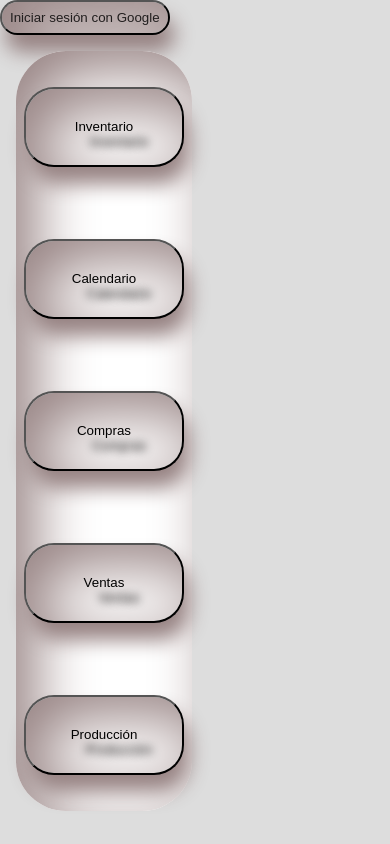
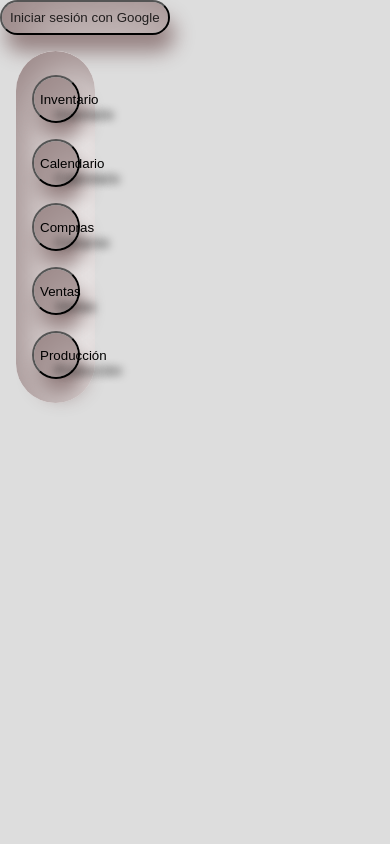
Before and after one commit to ManzCoder-js/megabillaresSCP, a Next.js app: page /Dashboard in a window 390 px wide. Built offline with nearby package versions, Linux system fonts and the light colour scheme; no server answers.

Commit message:
modificados:     src/app/components/Invent.jsx 	modificados:     src/app/estilos/Inventario.module.css 	modificados:     src/app/estilos/NavLogin.module.css 	modificados:     src/app/estilos/Sidebar.module.css 	modificados:     src/app/globals.css

```diff
--- a/src/app/components/Invent.jsx
+++ b/src/app/components/Invent.jsx
@@ -106,7 +106,7 @@ const InventoryApp = () => {
         onChange={(e) => setNewItem({ ...newItem, quantity: parseInt(e.target.value) })}
         placeholder="Cantidad"
       />
-      <button onClick={addNewItem}>Agregar</button>
+      <button className={styles.btnAgregar} onClick={addNewItem}>Agregar</button>
       </div>
         {inventory.map((item, index) => (
           <li key={index} className={styles.ItemCont}>
--- a/src/app/estilos/Inventario.module.css
+++ b/src/app/estilos/Inventario.module.css
@@ -1,11 +1,11 @@
-.ContenedorInv{
-    width: 76vw;
-    padding: 2rem;
-    margin: 1rem;
+/* Estilos base */
+.ContenedorInv {
+    width: 80%;
+    padding: 1rem;
+    margin: .3rem;
     border-radius: 50px;
     background: #ffffff;
-    box-shadow: inset 20px 20px 60px #978383,
-                inset -20px -20px 60px #ffffff;
+    box-shadow: inset 20px 20px 60px #978383, inset -20px -20px 60px #ffffff;
     justify-content: left;
   }
 
@@ -13,26 +13,27 @@
     display: flex;
     justify-content: center;
   }
+
   .input {
     display: flex;
     justify-content: center;
+  }
 
-}
-.input input{
+  .input input {
     margin-right: 20px;
     height: 5vw;
-    width: 20vw;
+    width: 20%;
     border-radius: 10px;
     background: #ffffff;
-    box-shadow: inset 20px 20px 60px #978383,
-                inset -20px -20px 60px #ffffff;
+    box-shadow: inset 20px 20px 60px #978383, inset -20px -20px 60px #ffffff;
     text-shadow: 15px 15px 9px #000000;
+  }
 
-}
-.input input::placeholder{
+  .input input::placeholder {
     width: fit-content;
   }
-.ItemCont{
+
+  .ItemCont {
     display: flex;
     justify-content: space-around;
     align-items: center;
@@ -41,27 +42,64 @@
     margin: 1rem;
     padding: 1rem;
     border-radius: 50px;
-    width: 66vw;
+    width: 90%;
     background: #ffffff;
-    box-shadow: inset 20px 20px 60px #978383,
-                inset -20px -20px 60px #ffffff;
+    box-shadow: inset 20px 20px 60px #978383, inset -20px -20px 60px #ffffff;
   }
+
   .ItemCont p {
-    margin: .5rem;
+    margin: 0.5rem;
     padding: 1rem;
     border-radius: 20px;
     height: 90%;
-    display: inline-block; /* Cambiamos display a inline-block */
-    word-wrap: break-word; /* Agregamos word-wrap con valor break-word */
-    overflow-wrap: break-word; /* Agregamos overflow-wrap con valor break-word */
-    box-shadow: inset  20px 20px 60px #978383,
-    inset -20px -20px 60px #ffffff,
-           5px 17px 20px #978383;
+    display: inline-block;
+    word-wrap: break-word;
+    overflow-wrap: break-word;
+    box-shadow: inset 20px 20px 60px #978383, inset -20px -20px 60px #ffffff, 5px 17px 20px #978383;
   }
 
-.ItemCont button{
+  .ItemCont button {
     width: 20vw;
   }
-.QRCode{
-    width:0px ;
+
+  .QRCode {
+    width: 0px;
   }
+
+  /* Estilos responsive para dispositivos móviles */
+  @media (max-width: 768px) {
+    .ContenedorInv {
+      width: 80%;
+    }
+
+    .input input {
+      width: 95%;
+      border-radius: 10px;
+
+    }
+    .btnAgregar{
+        border-radius: 10px;
+    }
+    .input{
+        display: flex;
+        flex-direction: column;
+
+    }
+
+    .ItemCont {
+      width: 90%;
+      flex-direction: column;
+      align-items: flex-start;
+    }
+
+    .ItemCont p {
+      margin: 0.5rem 0;
+      width: 80%;
+    }
+
+    .ItemCont button {
+      width: 40vw;
+      margin-top: 1rem;
+      border-radius: 10px;
+    }
+  }
--- a/src/app/estilos/NavLogin.module.css
+++ b/src/app/estilos/NavLogin.module.css
@@ -1,5 +1,5 @@
 .userProfile{
-    width: 96vw;
+    width: 95%;
     height: 3.5rem;
     display: flex;
     flex-direction: row;
--- a/src/app/estilos/Sidebar.module.css
+++ b/src/app/estilos/Sidebar.module.css
@@ -1,10 +1,9 @@
-
-.Sidebar{
+/* Estilos base */
+.Sidebar {
     border-radius: 50px;
     background: #ffffff;
-    box-shadow: inset 20px 20px 60px #978383,
-                inset -20px -20px 60px #ffffff;
-    width: 11rem;
+    box-shadow: inset 20px 20px 60px #978383, inset -20px -20px 60px #ffffff;
+    width: 20%;
     height: 90vh;
     display: flex;
     flex-direction: column;
@@ -13,21 +12,37 @@
     align-items: center;
     margin-left: 1rem;
     margin-top: 1rem;
-}
+  }
 
-.opcion{
+  .opcion {
     height: 5rem;
     border-radius: 30px;
     width: 10rem;
     background: #ffffff;
     text-shadow: 15px 15px 9px #000000;
-    box-shadow: inset  20px 20px 60px #978383,
-                inset -20px -20px 60px #ffffff,
-                       5px 17px 20px #978383;
+    box-shadow: inset 20px 20px 60px #978383, inset -20px -20px 60px #ffffff, 5px 17px 20px #978383;
+  }
 
-}
-.opcion:hover {
+  .opcion:hover {
     background-color: #9d8b8b;
     transform: scale(1.08);
-      transition: transform .2s ease;
+    transition: transform 0.2s ease;
   }
+
+  /* Estilos responsive para dispositivos móviles */
+  @media (max-width: 768px) {
+    .Sidebar {
+      width: 12%;
+      height: 70%;
+      flex-wrap: nowrap;
+      justify-content: flex-start;
+      align-items: flex-start;
+      padding: 1rem;
+    }
+
+    .opcion {
+      height: 3rem;
+      width: 3rem;
+      margin: 0.5rem 0;
+    }
+  }
--- a/src/app/globals.css
+++ b/src/app/globals.css
@@ -1,7 +1,6 @@
 
 body {
-  width: 100vw;
-  overflow-x: hidden;
+  width: 100%;
   margin: 0;
   padding: 0;
   background-color: rgb(221, 221, 221);}
```
Lines whose indentation alone changed are shown as unchanged.
